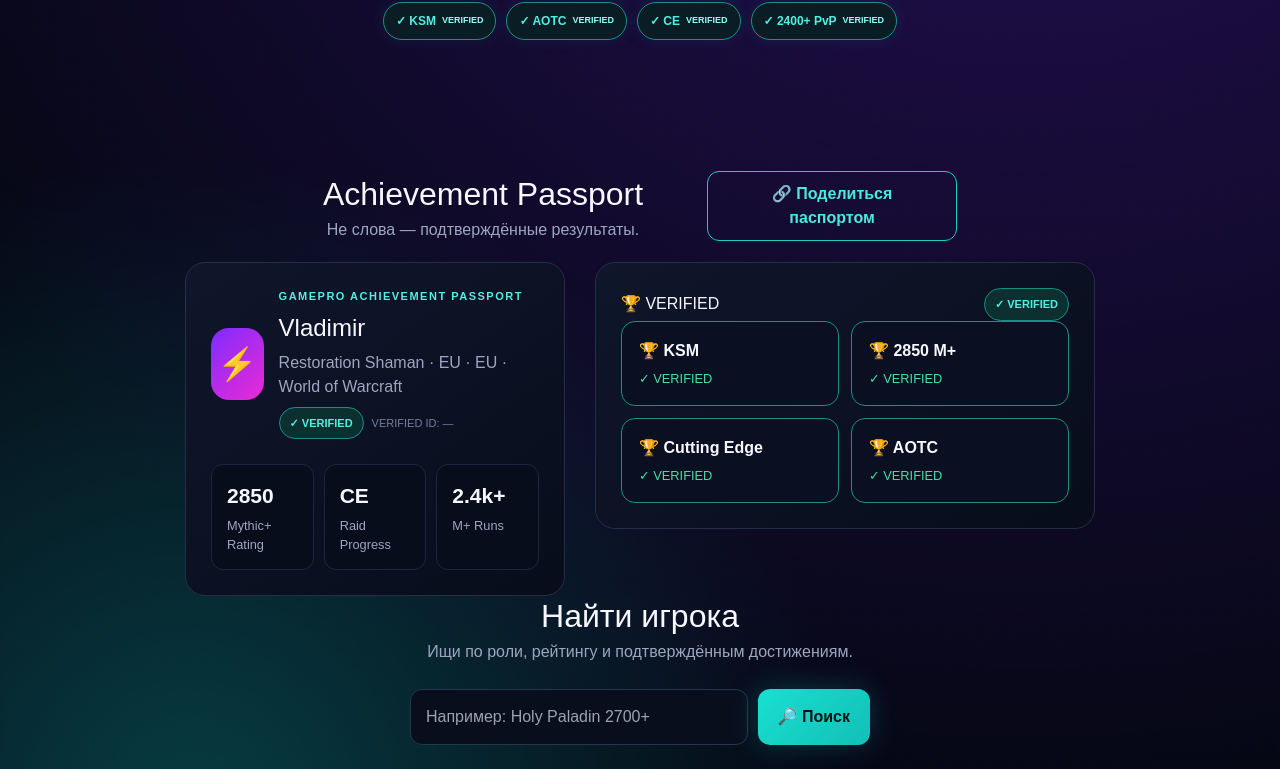
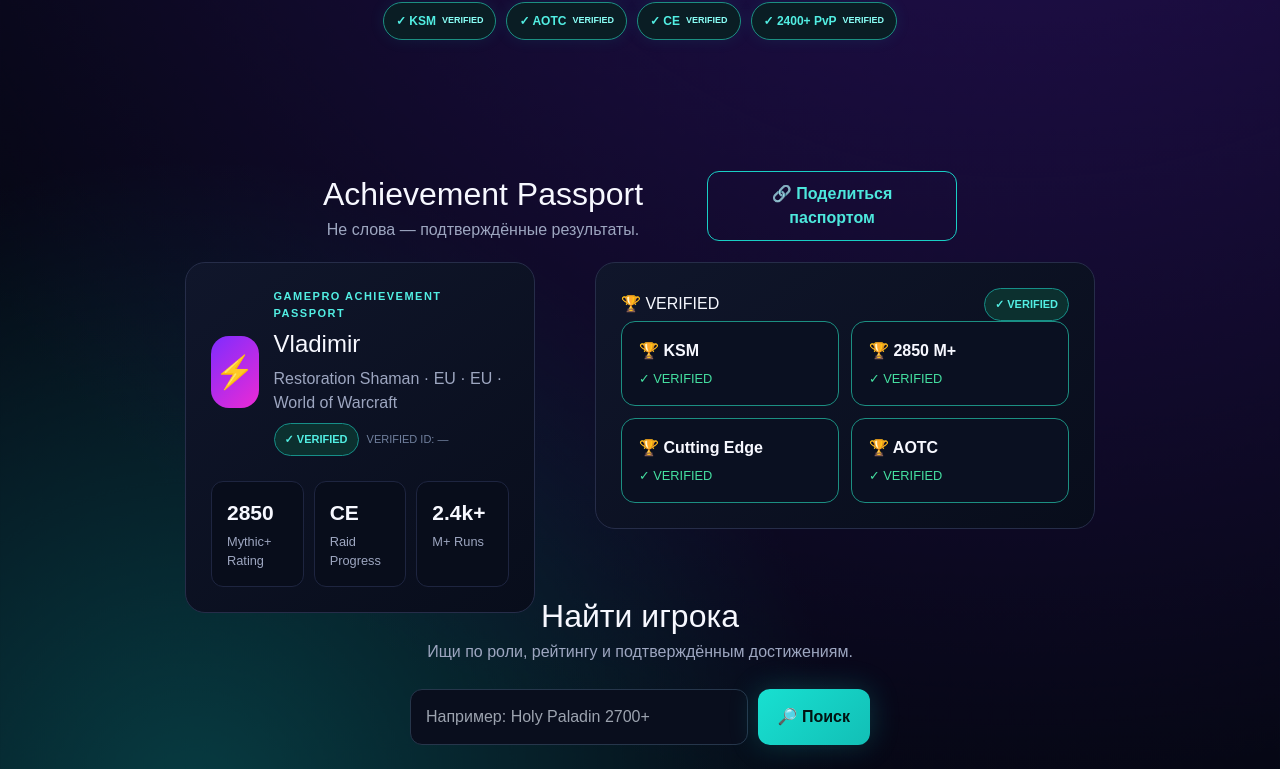
Before and after one commit to vesttrading/gamepro-market, a Next.js app: page / in a window 1280 px wide. Shown: the part 462-1231 px from the top of the page. Built offline with nearby package versions, Linux system fonts and the light colour scheme; no server answers.

Commit message:
Reduce width of passport grid element

```diff
--- a/app/globals.css
+++ b/app/globals.css
@@ -111,8 +111,8 @@ div[style*="justifyContent: \"space-between\""] {
   position: absolute !important;
   left: 0 !important;
   top: 0 !important;
-  width: 380px !important;
-  max-width: 380px !important;
+  width: 350px !important;
+  max-width: 350px !important;
 }
 
 /* Блок ачивок справа */
```
